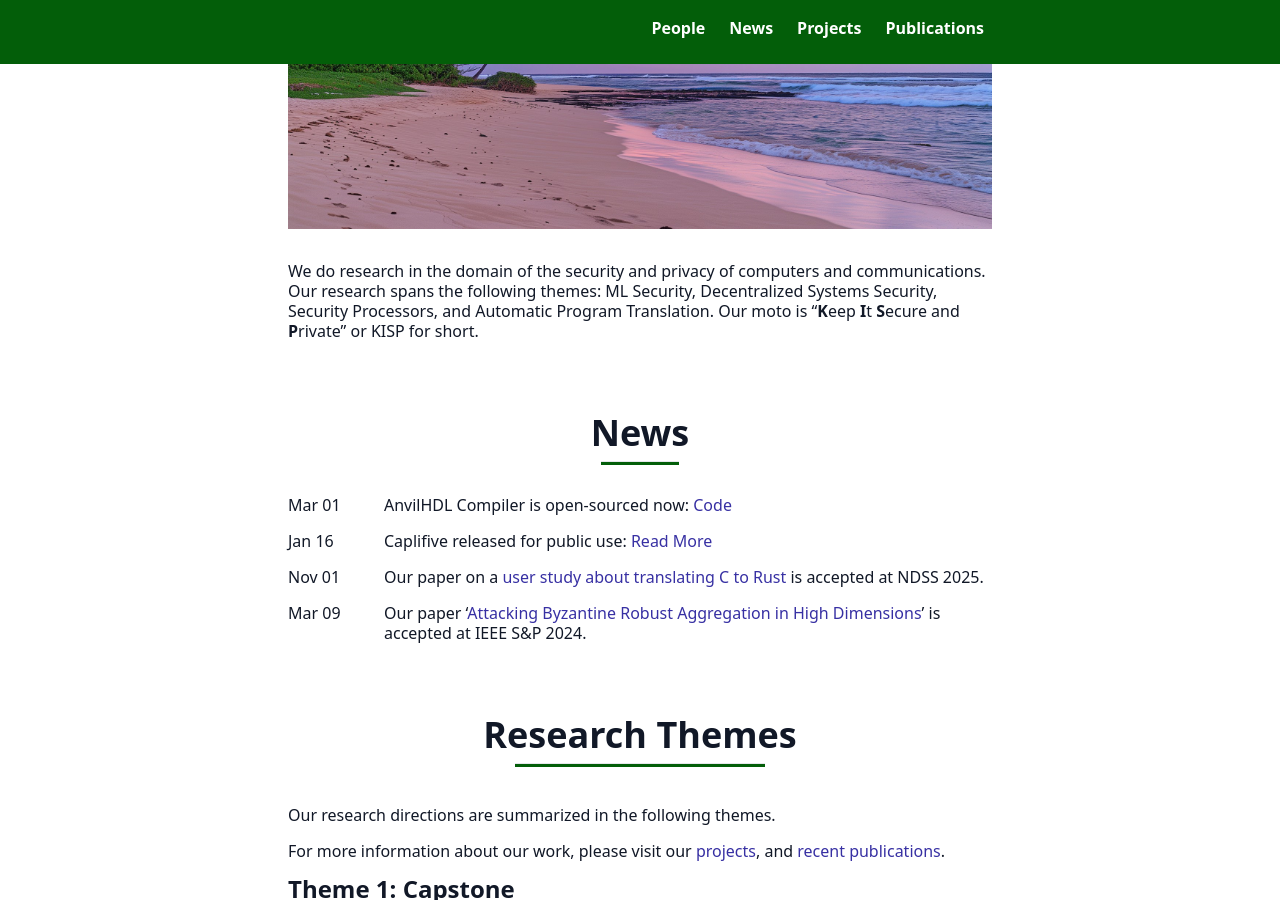
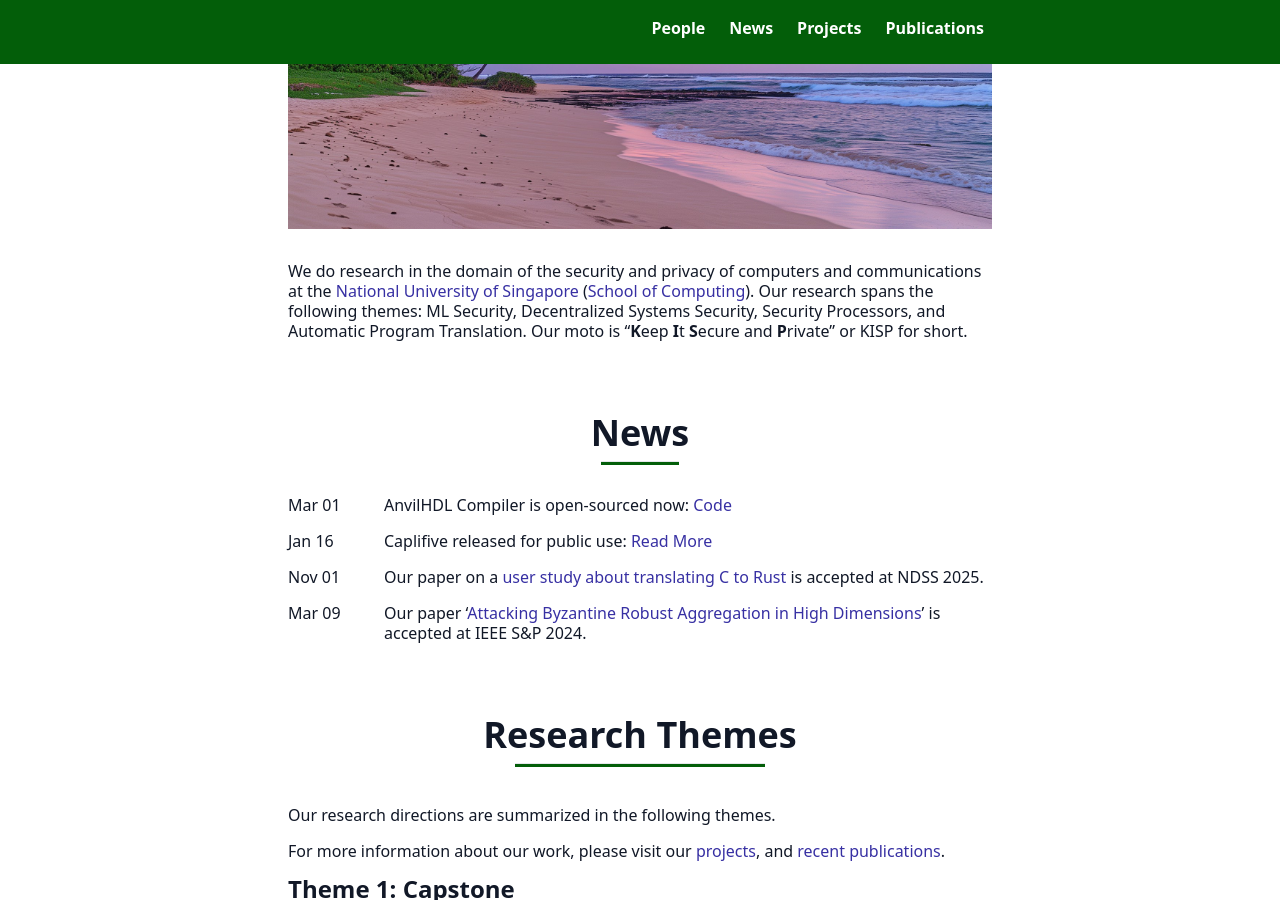
Before and after one commit to kisp-nus/kisp-nus.github.io, a Jekyll site: the page built from index.html, in a window 1280 px wide and 900 px high, scrolled down 554 px. Built offline with Jekyll 4.4.1, drawn with Linux system fonts in a browser that asks for light colours.

Commit message:
link to nus soc

```diff
--- a/index_intro.md
+++ b/index_intro.md
@@ -1,2 +1,2 @@
-We do research in the domain of the security and privacy of computers and communications. Our research spans the following themes: ML Security, Decentralized Systems Security, Security Processors, and Automatic Program Translation.
+We do research in the domain of the security and privacy of computers and communications at the [National University of Singapore](https://www.nus.edu.sg/) ([School of Computing](https://www.comp.nus.edu.sg/)). Our research spans the following themes: ML Security, Decentralized Systems Security, Security Processors, and Automatic Program Translation.
 Our moto is “**K**eep **I**t **S**ecure and **P**rivate” or KISP for short.
```
